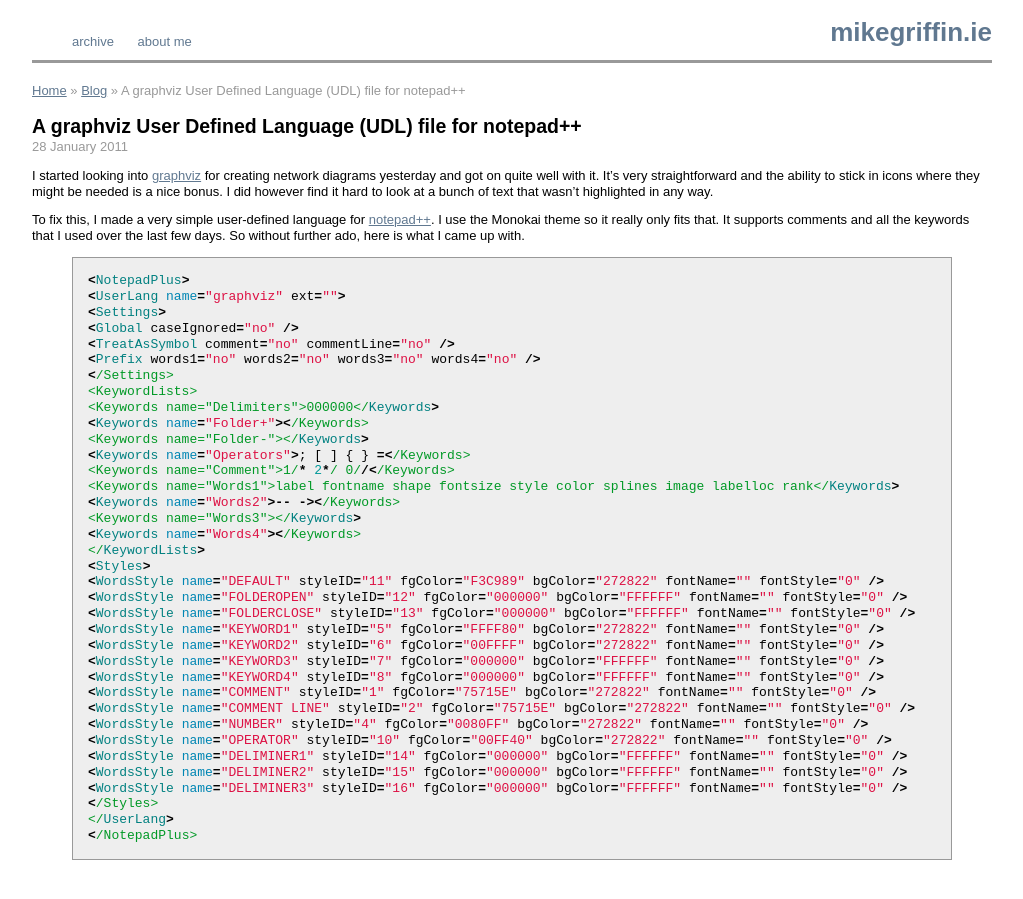
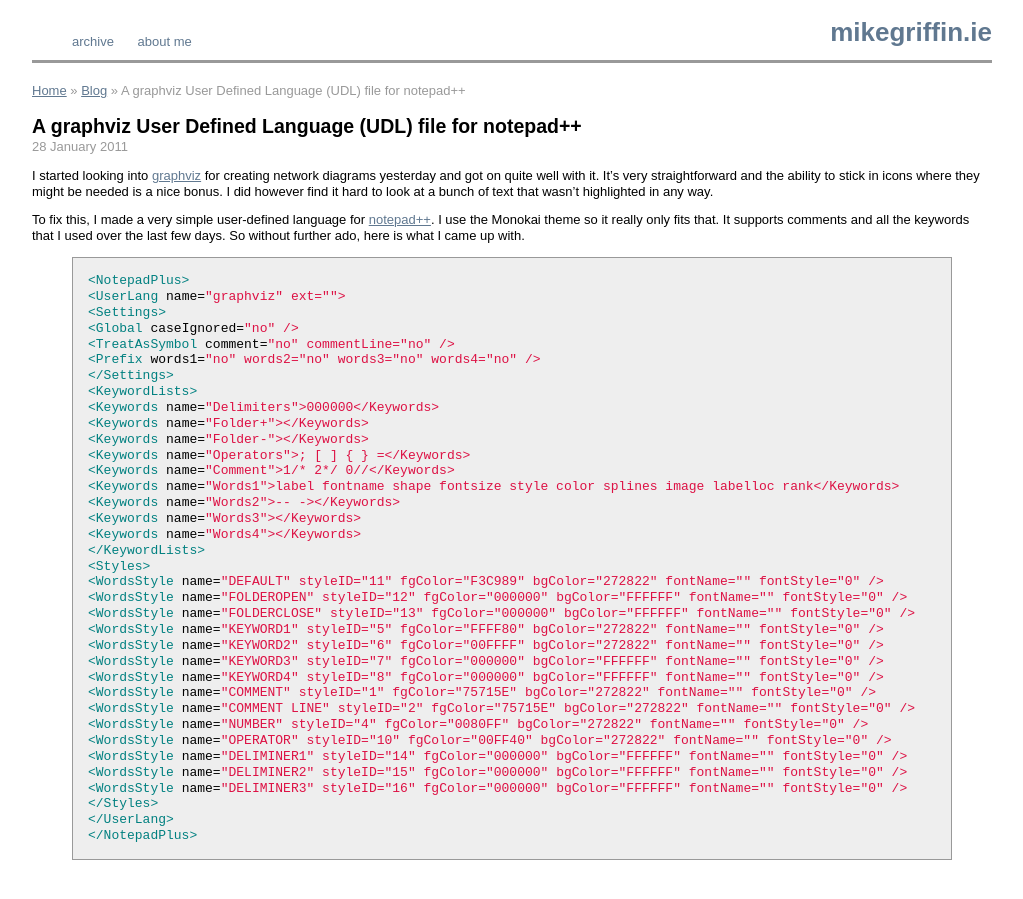
Before and after one commit to mgriffin/mikegriffin, a Jekyll site: the page built from _posts/2011-01-28-a-graphviz-user-defined-language-udl-file-for-notepad.markdown, in a window 1280 px wide. Shown: the whole page, without its empty margins (128-1151 px from the left). Built offline with Jekyll 4.4.1, drawn with Linux system fonts in a browser that asks for light colours; Markdown is read by kramdown in place of the engine named in the settings.

Commit message:
small editing changes

```diff
--- a/_posts/2011-01-28-a-graphviz-user-defined-language-udl-file-for-notepad.markdown
+++ b/_posts/2011-01-28-a-graphviz-user-defined-language-udl-file-for-notepad.markdown
@@ -19,7 +19,7 @@ To fix this, I made a very simple user-defined language for
 only fits that. It supports comments and all the keywords that I used over the
 last few days. So without further ado, here is what I came up with.
 
-{% highlight ruby %}
+{% highlight ini %}
 <NotepadPlus>
     <UserLang name="graphviz" ext="">
         <Settings>
```
Also changed, not shown: _posts/2010-10-06-obligatory-first-post.markdown (line endings or trailing spaces).
